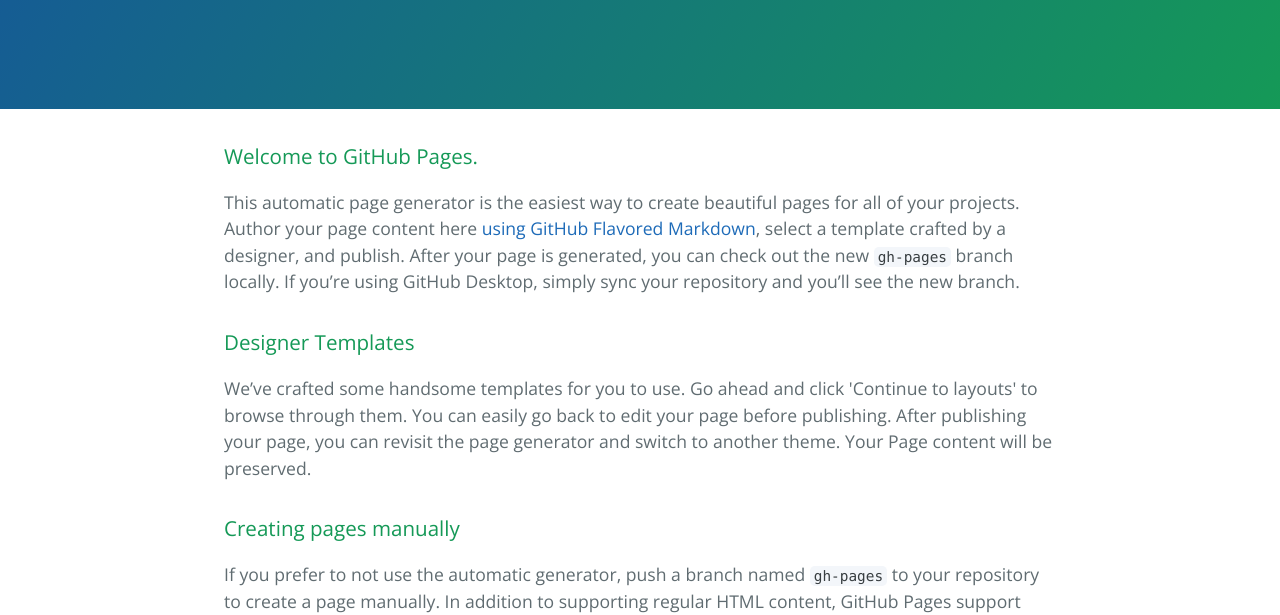
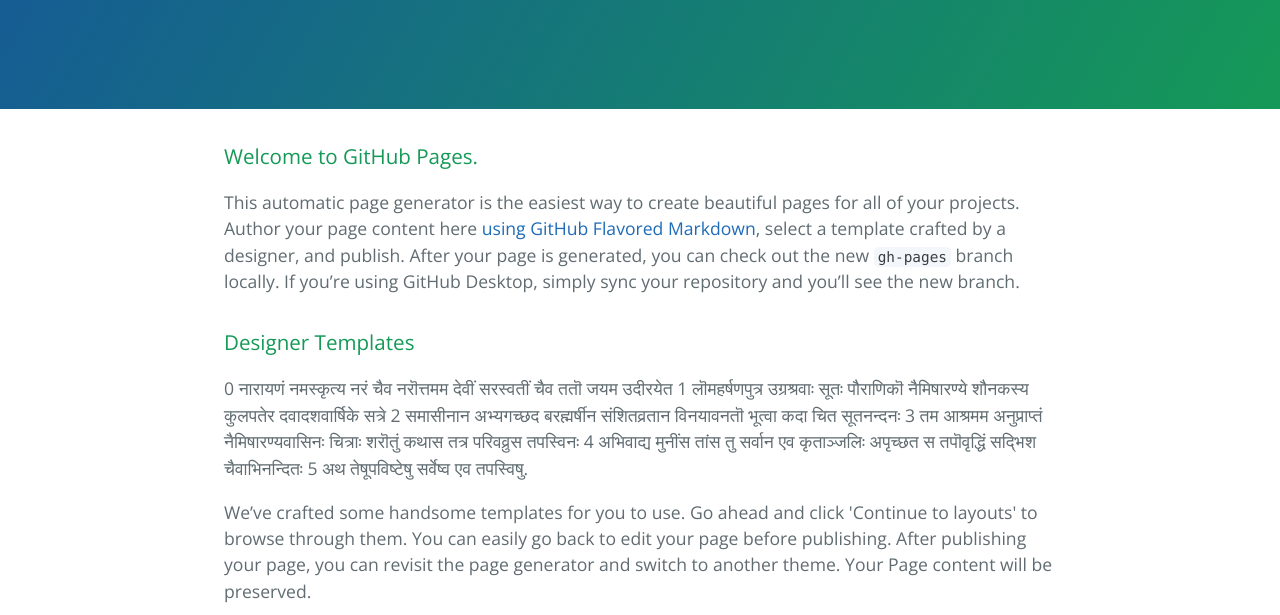
Before and after one commit to markus2120/ode, a plain HTML site: page index.html in a window 1280 px wide. Shown: the part 208-823 px from the top of the page. Drawn offline with nearby package versions, Linux system fonts and the light colour scheme.

Commit message:
Add sanskrit

```diff
--- a/index.html
+++ b/index.html
@@ -29,6 +29,17 @@
 <h3>
 <a id="designer-templates" class="anchor" href="#designer-templates" aria-hidden="true"><span aria-hidden="true" class="octicon octicon-link"></span></a>Designer Templates</h3>
 
+<p>  0 नारायणं नमस्कृत्य नरं चैव नरॊत्तमम
+      देवीं सरस्वतीं चैव ततॊ जयम उदीरयेत
+  1 लॊमहर्षणपुत्र उग्रश्रवाः सूतः पौराणिकॊ नैमिषारण्ये शौनकस्य कुलपतेर दवादशवार्षिके सत्रे
+  2 समासीनान अभ्यगच्छद बरह्मर्षीन संशितव्रतान
+      विनयावनतॊ भूत्वा कदा चित सूतनन्दनः
+  3 तम आश्रमम अनुप्राप्तं नैमिषारण्यवासिनः
+      चित्राः शरॊतुं कथास तत्र परिवव्रुस तपस्विनः
+  4 अभिवाद्य मुनींस तांस तु सर्वान एव कृताञ्जलिः
+      अपृच्छत स तपॊवृद्धिं सद्भिश चैवाभिनन्दितः
+  5 अथ तेषूपविष्टेषु सर्वेष्व एव तपस्विषु.</p>
+
 <p>We’ve crafted some handsome templates for you to use. Go ahead and click 'Continue to layouts' to browse through them. You can easily go back to edit your page before publishing. After publishing your page, you can revisit the page generator and switch to another theme. Your Page content will be preserved.</p>
 
 <h3>
```
